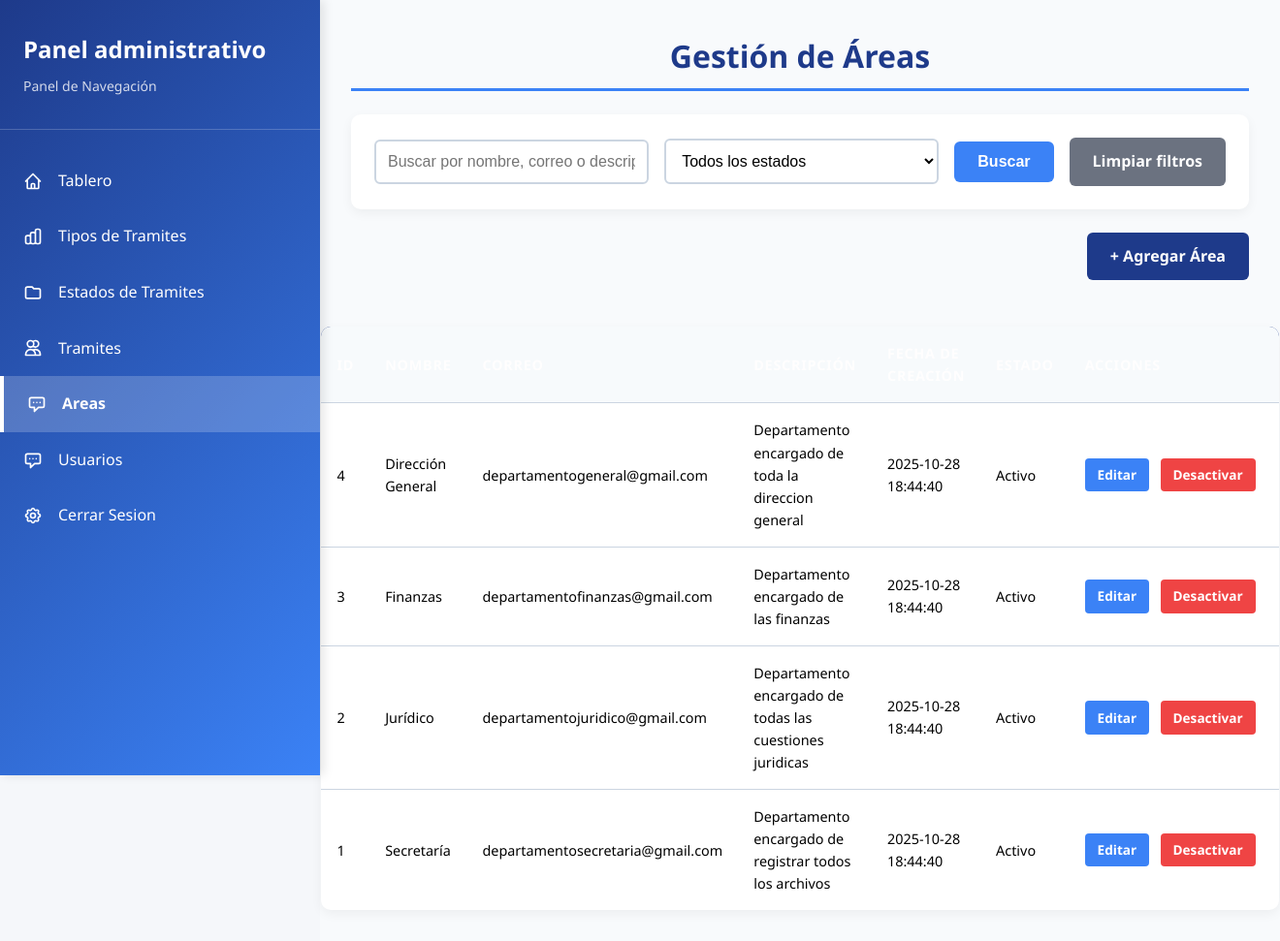
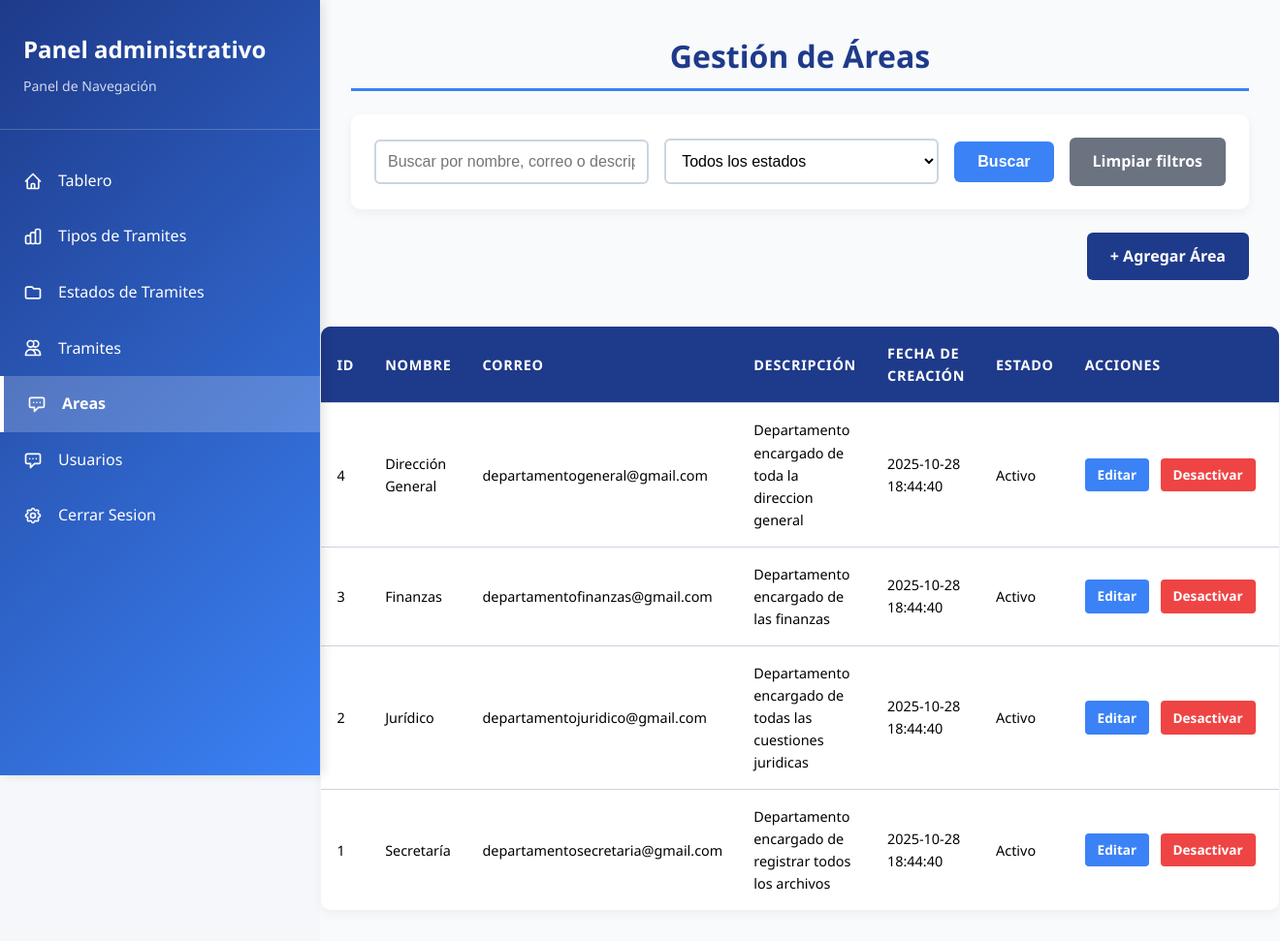
Before and after one commit to Hectorchan10/SistemaTramites, a PHP site: page /views/admin/area/areas.php in a window 1320 px wide. Shown: the whole page at 97% size. Run offline with PHP 8.4, Linux system fonts and the light colour scheme; data comes from the database, SQL or seed files in the repository.

Commit message:
cambio de algunos diseños

```diff
--- a/style/areas.css
+++ b/style/areas.css
@@ -288,6 +288,7 @@ table th {
   text-transform: uppercase;
   letter-spacing: 0.05em;
   color: var(--color-texto);
+  background-color: var(--color-primario);
 }
 
 table td {
--- a/style/usuarios.css
+++ b/style/usuarios.css
@@ -201,6 +201,7 @@ table th {
   text-transform: uppercase;
   letter-spacing: 0.05em;
   color: var(--color-texto);
+  background-color: var(--color-primario);
 }
 
 table td {
```
